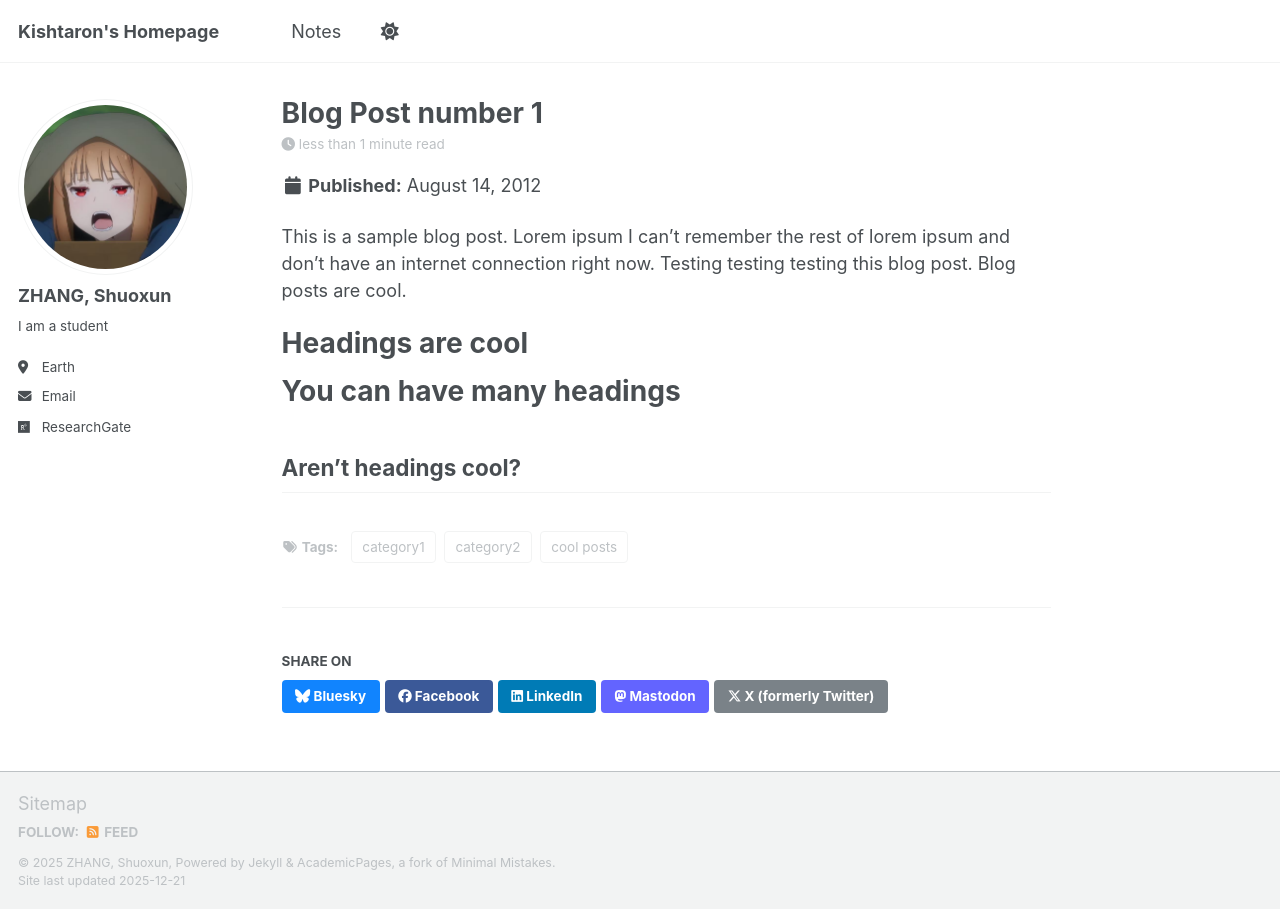
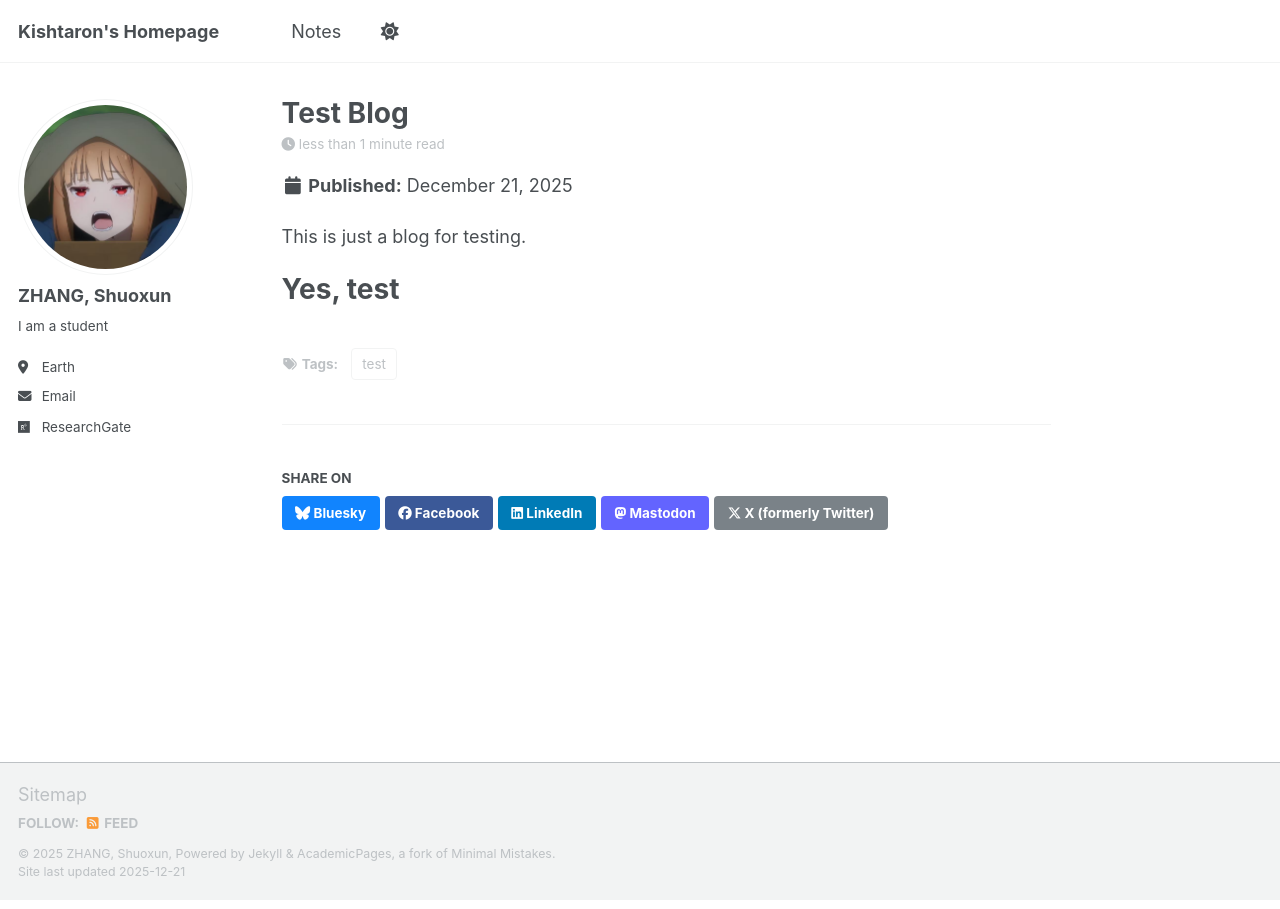
Before and after one commit to Kishtonzhang/Kishtonzhang.github.io, a Jekyll site: the page built from _posts/2012-08-14-blog-post-1.md, in a window 1280 px wide. Built offline with Jekyll 4.4.1, drawn with Linux system fonts in a browser that asks for light colours; a script bundle is joined from its source files by our own code; library files that are not in the unit come from our copies.

Commit message:
Update 2012-08-14-blog-post-1.md

```diff
--- a/_posts/2012-08-14-blog-post-1.md
+++ b/_posts/2012-08-14-blog-post-1.md
@@ -1,20 +1,13 @@
 ---
-title: 'Blog Post number 1'
-date: 2012-08-14
-permalink: /posts/2012/08/blog-post-1/
+title: 'Test Blog'
+date: 2025-12-21
+permalink: /posts/2025/12/blog-post-1/
 tags:
-  - cool posts
-  - category1
-  - category2
+  - test
+
 ---
 
-This is a sample blog post. Lorem ipsum I can't remember the rest of lorem ipsum and don't have an internet connection right now. Testing testing testing this blog post. Blog posts are cool.
+This is just a blog for testing.
 
-Headings are cool
+Yes, test
 ======
-
-You can have many headings
-======
-
-Aren't headings cool?
-------
```
